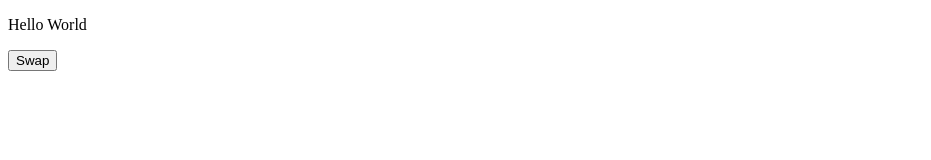
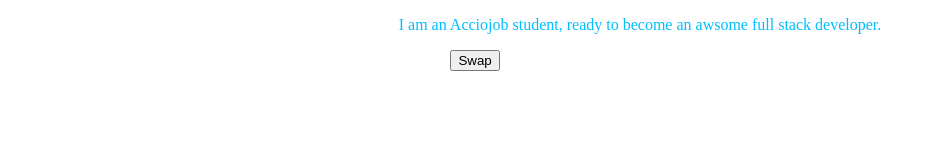
Before and after one commit to acciojob/dark-theme-Koundu, a website: page main.html in a window 1280 px wide. Shown: the whole page, without its empty margins (0-931 px from the left). Drawn offline with Linux system fonts and the light colour scheme.

Commit message:
created a submission

```diff
--- a/main.html
+++ b/main.html
@@ -7,12 +7,12 @@
     <link rel="stylesheet" href="styles.css">
   </head>
   <body>
-    <main>
+    <main id="app" class="day">
       <!-- html markup here -->
       <p id="ptag">
-        Hello World
+        I am an Acciojob student, ready to become an awsome full stack developer.
       </p>
-      <button>Swap</button>
+      <button id="swap" clas="button_day">Swap</button>
     </main>
     <script src="./script.js"></script>
   </body>
--- a/script.js
+++ b/script.js
@@ -1 +1,11 @@
 //your code here
+document.getElementById("swap").addEventListener('click',()=>{
+	swapTheme();
+})
+function swapTheme(){
+	if(document.getElementById("app").style.backgroundColor == "black"){
+		document.getElementById("app").style.backgroundColor = "white"
+	}else if(document.getElementById("app").style.backgroundColor = "white"){
+		document.getElementById("app").style.backgroundColor = "black"
+	}
+}
--- a/styles.css
+++ b/styles.css
@@ -1,5 +1,11 @@
 #app{
   height:90vh;
+}
+#app>#swap{
+	margin-left:35%;
+}
+#ptag{
+	text-align:center;
 }
 .night{
   background-color: black;
@@ -14,3 +20,6 @@
   background-color:blue;
   color:white;
 }
+#ptag{
+	color:deepskyblue;
+}
```
